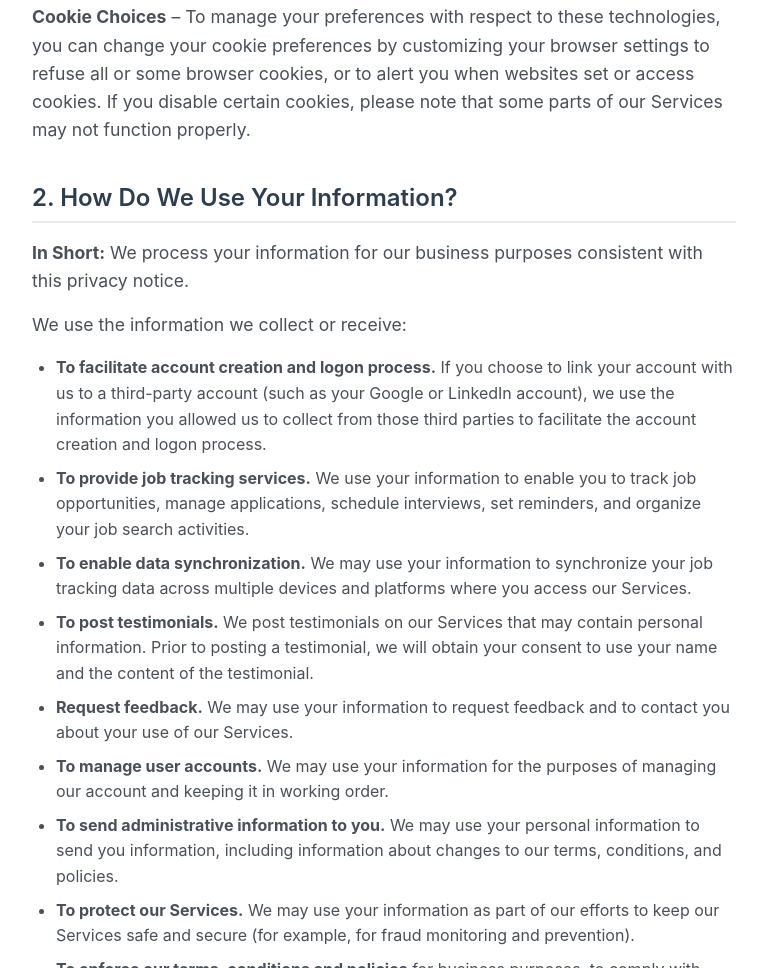
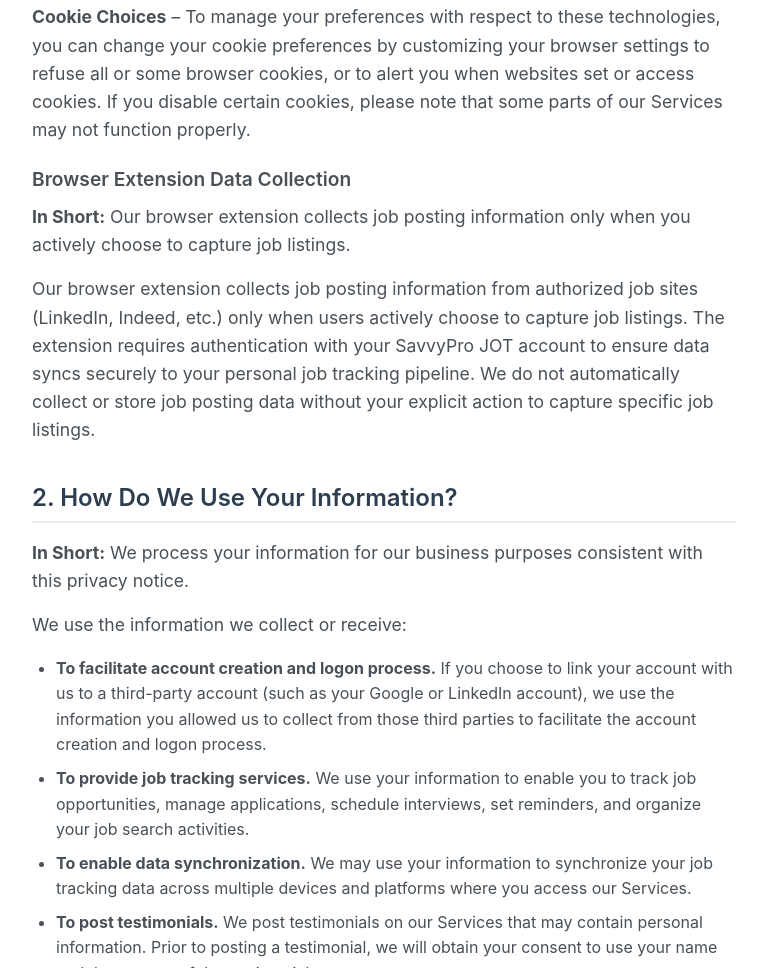
Before and after one commit to ProfsrDvelpmnt/sp-jot-website, a plain HTML site: page privacy-policy.html in a window 1280 px wide. Shown: the part 3115-4083 px from the top of the page, without its empty margins (256-1023 px from the left). Drawn offline with Linux system fonts and the light colour scheme; a script that the page names is missing.

Commit message:
Add browser extension data collection statement to privacy policy
- Added new section explaining browser extension data collection practices
- Clarifies that job posting data is only collected when users actively choose to capture listings
- Explains authentication requirement for secure data sync
- Emphasizes user control over data collection process

```diff
--- a/privacy-policy.html
+++ b/privacy-policy.html
@@ -113,6 +113,11 @@
                     <p><strong>Interest-Based Advertising</strong> – We may also allow or enable third parties to collect personal information to provide their interest-based advertising on behalf of our products and services, or their own. Interest-based advertising occurs when advertisements are shown to you based on information collected from your online interactions over time and across multiple websites, devices, or online services that you visit or use.</p>
 
                     <p><strong>Cookie Choices</strong> – To manage your preferences with respect to these technologies, you can change your cookie preferences by customizing your browser settings to refuse all or some browser cookies, or to alert you when websites set or access cookies. If you disable certain cookies, please note that some parts of our Services may not function properly.</p>
+
+                    <h3>Browser Extension Data Collection</h3>
+                    <p><strong>In Short:</strong> Our browser extension collects job posting information only when you actively choose to capture job listings.</p>
+
+                    <p>Our browser extension collects job posting information from authorized job sites (LinkedIn, Indeed, etc.) only when users actively choose to capture job listings. The extension requires authentication with your SavvyPro JOT account to ensure data syncs securely to your personal job tracking pipeline. We do not automatically collect or store job posting data without your explicit action to capture specific job listings.</p>
                 </section>
 
                 <section class="legal-section" id="use-information">
```
